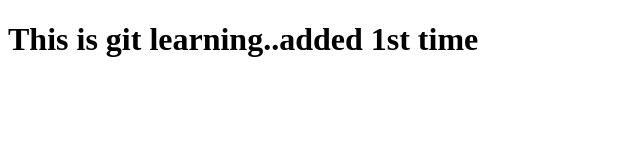
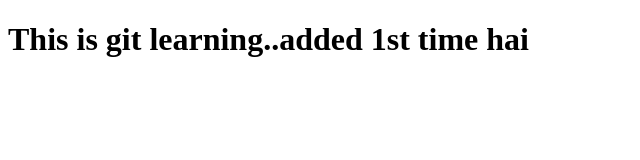
Before and after one commit to sabinpoudel61/myproject, a plain HTML site: page part1/index.html in a window 1280 px wide. Shown: the full height of the page, 0-640 px from the left. Drawn offline with Linux system fonts and the light colour scheme.

Commit message:
La hai ta first commit ki k

```diff
--- a/part1/index.html
+++ b/part1/index.html
@@ -6,7 +6,7 @@
     <title>Git Trial</title>
 </head>
 <body>
-    <h1>This is git learning..added 1st time</h1>
+    <h1>This is git learning..added 1st time hai</h1>
 
 </body>
 </html>
```
